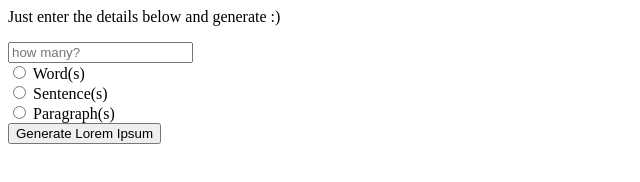
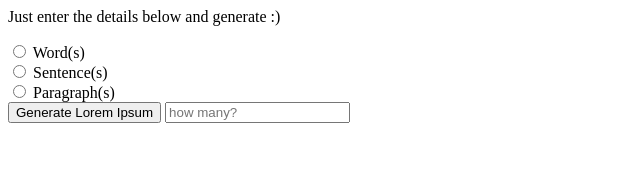
Before and after one commit to victoriaaoka/Lorem-IPsum-Generator, a website: page views/index.html in a window 1280 px wide. Shown: the whole page, without its empty margins (0-640 px from the left). Drawn offline with Linux system fonts and the light colour scheme.

Commit message:
Clean code and reorganize components

```diff
--- a/views/index.html
+++ b/views/index.html
@@ -1,10 +1,28 @@
-<div class='theform'>
+<div class="theform">
   <form action="/" method="POST">
     <p>Just enter the details below and generate :)</p>
-    <input type="text" placeholder="how many?" id="thecount" name="thecount"><br>
-    <input type="radio" name="contenttype" class="form-radio" value="words"> Word(s)<br>
-    <input type="radio" name="contenttype" class="form-radio" value="sentences"> Sentence(s)<br>
-    <input type="radio" name="contenttype" class="form-radio" value="paragraphs"> Paragraph(s)<br>
-    <input type="submit" value="Generate Lorem Ipsum" class="button">
+    <input type="radio" name="contenttype" class="form-radio" value="words" />
+    Word(s)<br />
+    <input
+      type="radio"
+      name="contenttype"
+      class="form-radio"
+      value="sentences"
+    />
+    Sentence(s)<br />
+    <input
+      type="radio"
+      name="contenttype"
+      class="form-radio"
+      value="paragraphs"
+    />
+    Paragraph(s)<br />
+    <input type="submit" value="Generate Lorem Ipsum" class="button" />
+    <input
+      type="text"
+      placeholder="how many?"
+      id="thecount"
+      name="thecount"
+    /><br />
   </form>
 </div>
```
